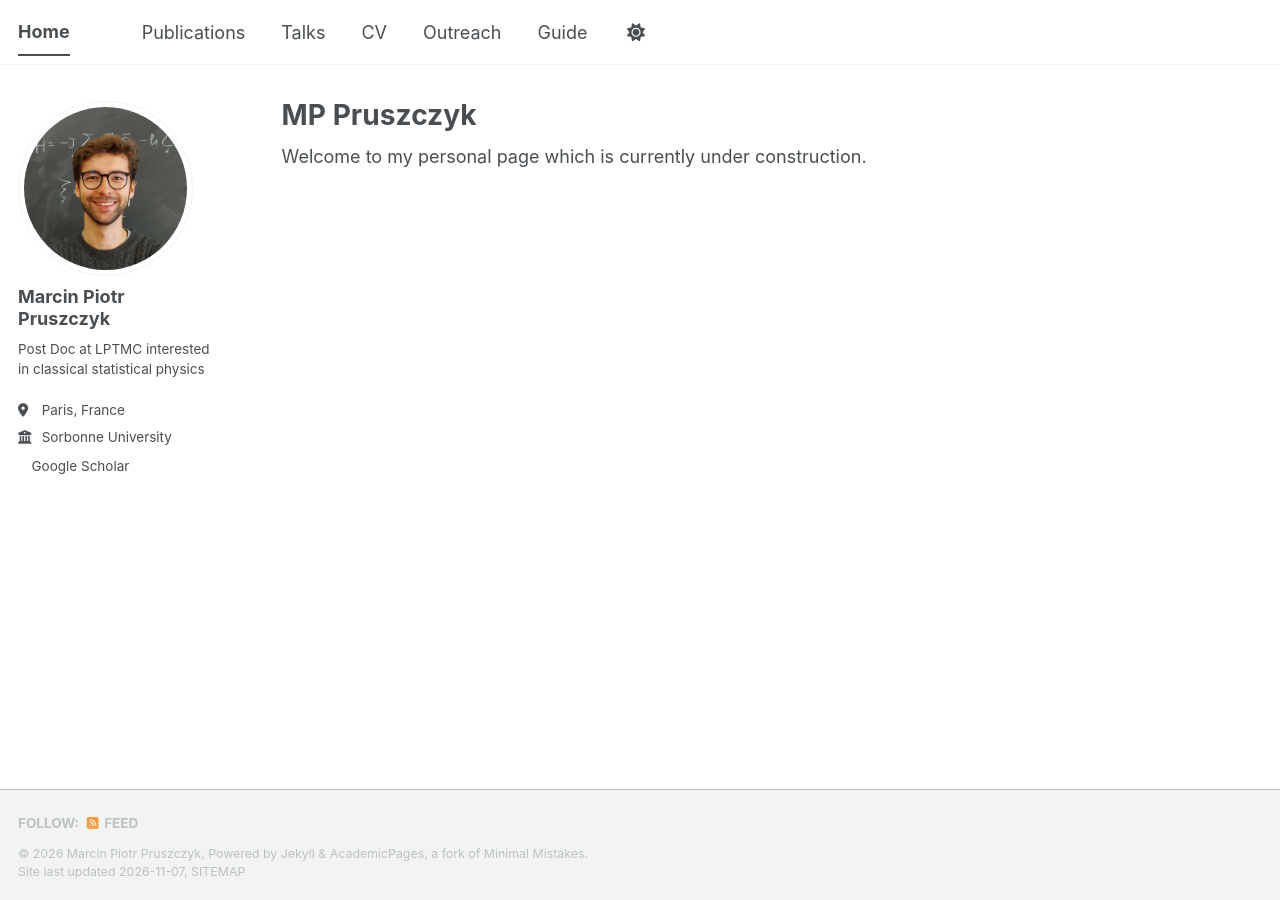
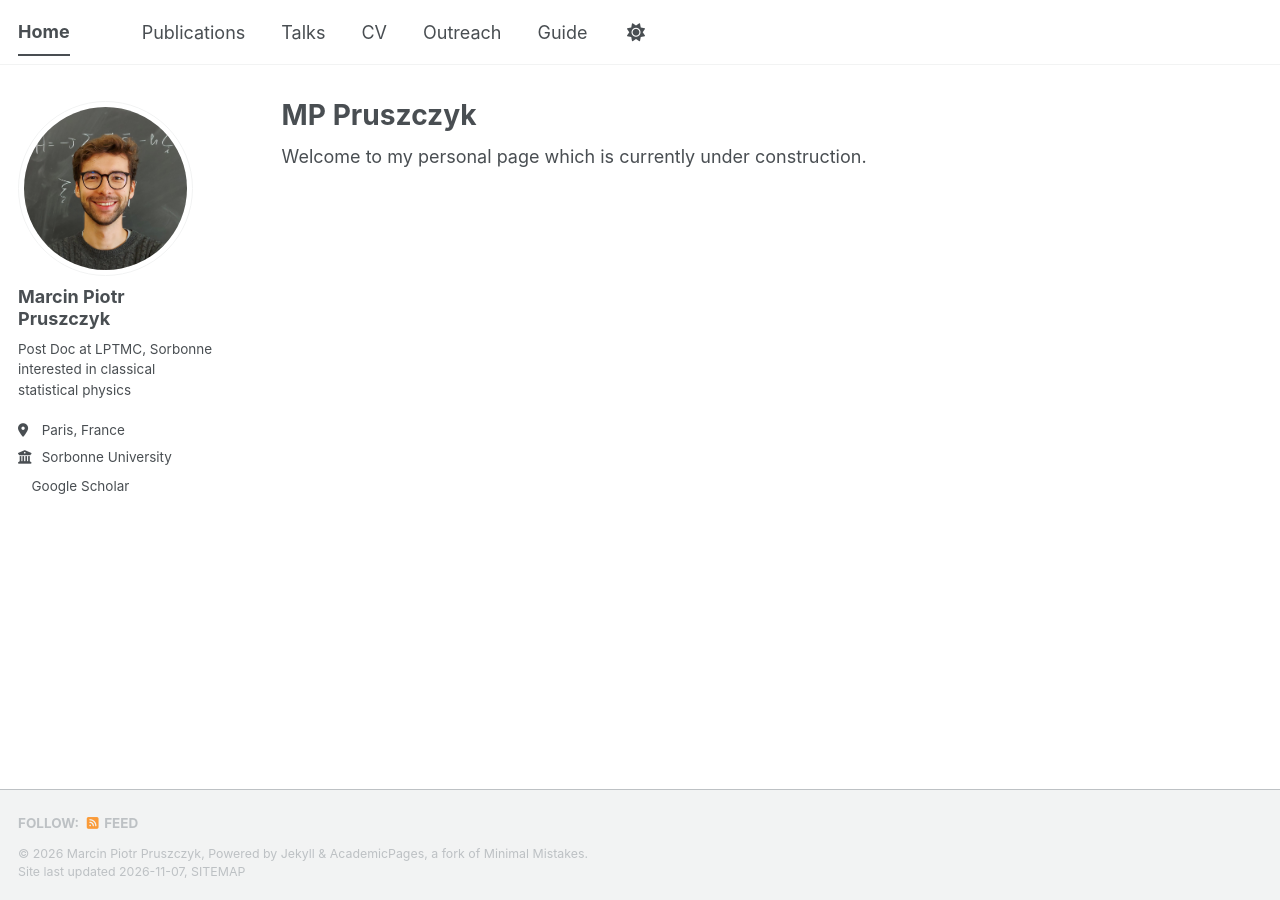
Before and after one commit to mpruszcz/mpruszcz.github.io, a Jekyll site: the page built from _pages/about.md, in a window 1280 px wide. Built offline with Jekyll 4.4.1, drawn with Linux system fonts in a browser that asks for light colours; a script bundle is joined from its source files by our own code; a style sheet for code colours, icons or effects is not loaded.

Commit message:
Update _config.yml

```diff
--- a/_config.yml
+++ b/_config.yml
@@ -26,7 +26,7 @@ author:
   avatar           : "CV_pic.jpg"
   name             : "Marcin Piotr Pruszczyk"
   pronouns         : # example: "she/her"
-  bio              : "Post Doc at LPTMC interested in classical statistical physics"
+  bio              : "Post Doc at LPTMC, Sorbonne interested in classical statistical physics"
   location         : "Paris, France"
   employer         : "Sorbonne University"
   uri              : # URL
```
